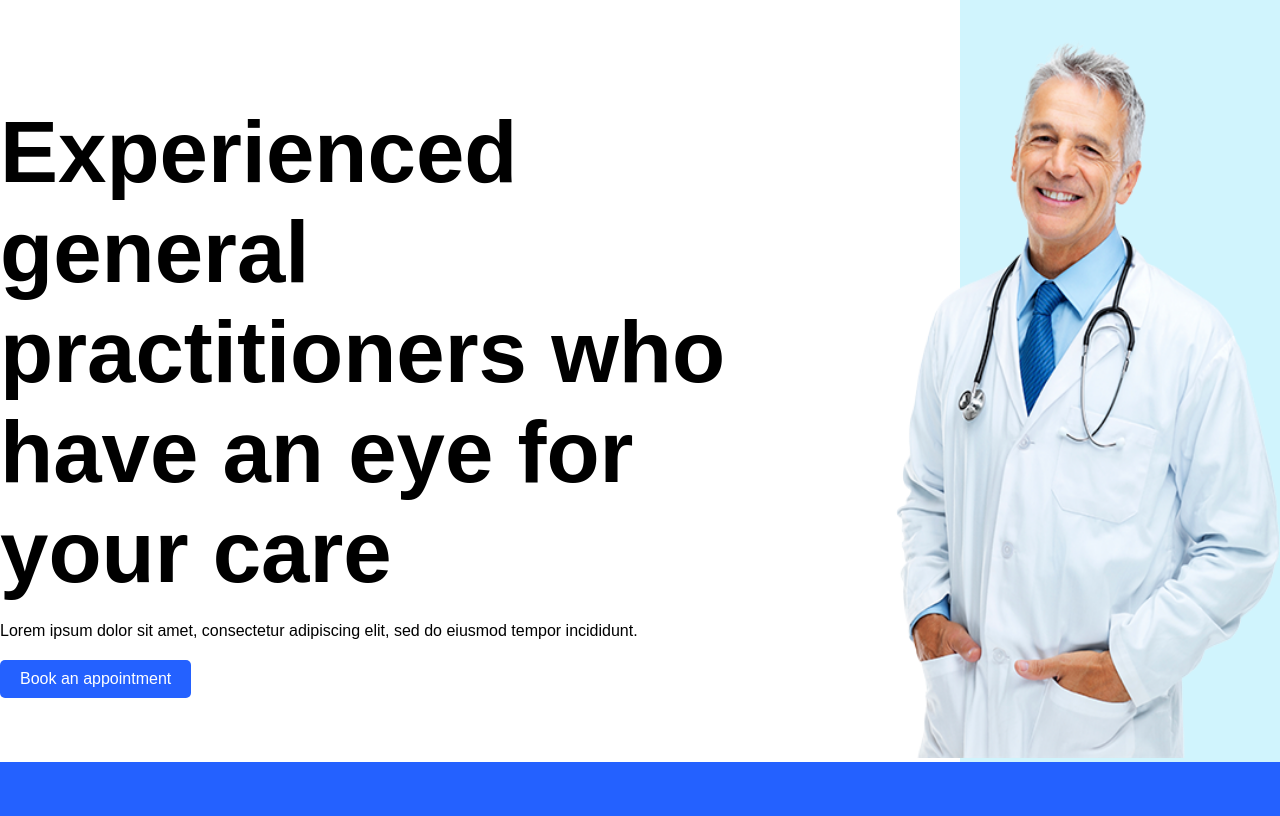
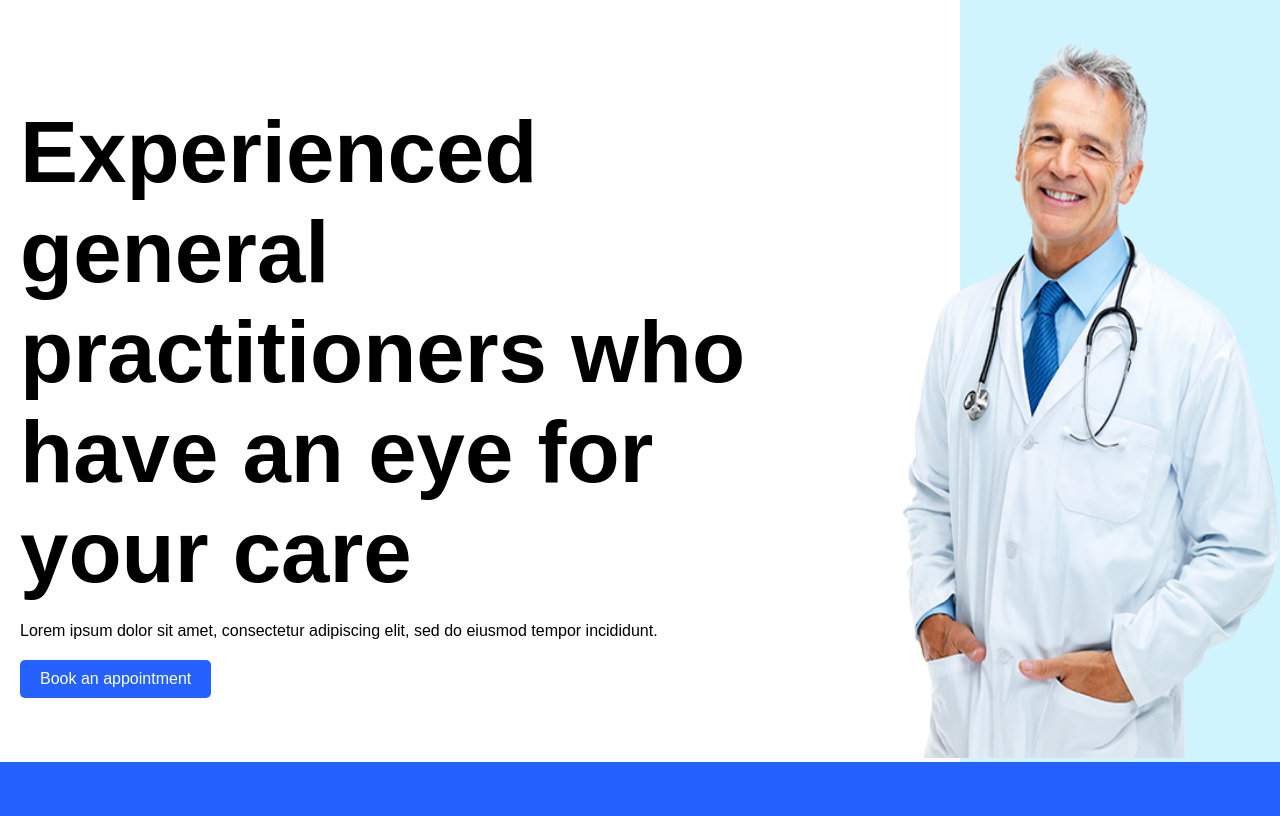
Before and after one commit to viscousCoder/Medica01, a plain HTML site: page index.html in a window 1280 px wide. Shown: the part 66-882 px from the top of the page. Drawn offline with Linux system fonts and the light colour scheme; files whose address does not match are found by name.

Commit message:
Adding CSS

```diff
--- a/homepage.css
+++ b/homepage.css
@@ -21,7 +21,7 @@ a {
   /* height: 72vh; */
   /* height: calc(100vh - 4vh); */
   background: linear-gradient(to right, white 75%, #d0f4fd 35%);
-  /* padding: 20px; */
+  padding-left: 20px;
 }
 
 .navbar {
```
